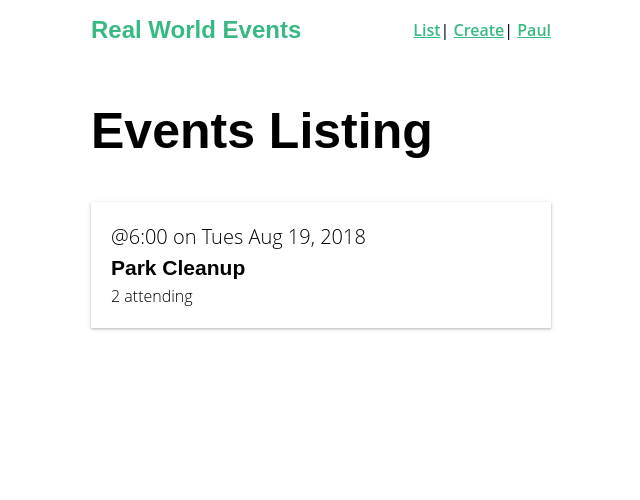
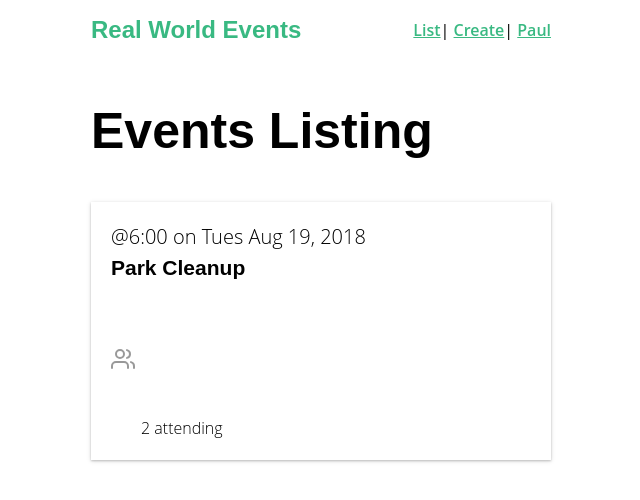
Before and after one commit to kamalogudah/real-world-vue, a Vue app: page / in a window 1280 px wide. Shown: the top 500 px of the page, without its empty margins (319-959 px from the left). Built offline with nearby package versions, Linux system fonts and the light colour scheme.

Commit message:
Global Components

```diff
--- a/src/components/BaseIcon.vue
+++ b/src/components/BaseIcon.vue
@@ -1,10 +1,41 @@
 <template>
-  <div></div>
+  <div class="icon-wrapper">
+    <svg class="icon" :width="width" :height="height">
+      <use v-bind="{'xlink:href': '/feather-sprite.svg#'+name}"></use>
+    </svg>
+  </div>
 </template>
 
 <script>
-export default {}
+export default {
+  props: {
+    name: String,
+    width: {
+      type: [Number, String],
+      default: 24
+    },
+    width: {
+      type: [Number, String],
+      default: 24
+    }
+  }
+}
 </script>
 
 <style scoped>
+.icon-wrapper {
+  display: inline-flex;
+  align-items: center;
+  color: rgba(0, 0, 0, 0.4);
+  font-size: 1rem;
+  font-weight: 600;
+}
+.icon {
+  stroke: currentColor;
+  stroke-width: 2;
+  stroke-linecap: round;
+  stroke-linejoin: round;
+  fill: none;
+  margin-right: 6px;
+}
 </style>
--- a/src/components/EventCard.vue
+++ b/src/components/EventCard.vue
@@ -3,6 +3,7 @@
     <div class="event-card -shadow">
       <span class="eyebrow">@{{ event.time }} on {{ event.date }}</span>
       <h4 class="title">{{ event.title }}</h4>
+      <BaseIcon name="users"/>
       <span>{{ event.attendees.length}} attending</span>
     </div>
   </router-link>
```
Also changed, not shown: public/feather-sprite.svg (added).
